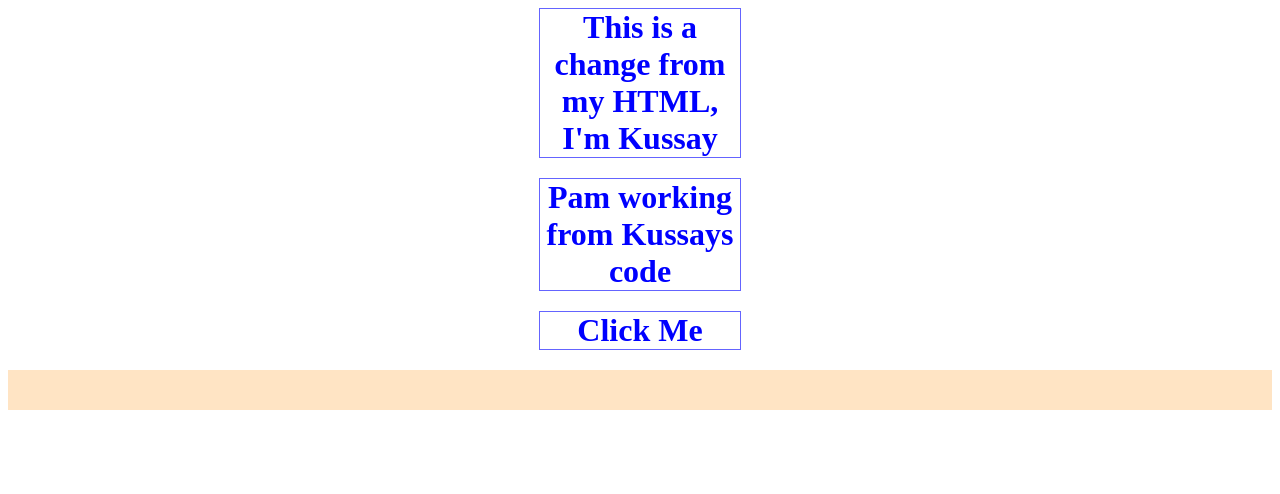
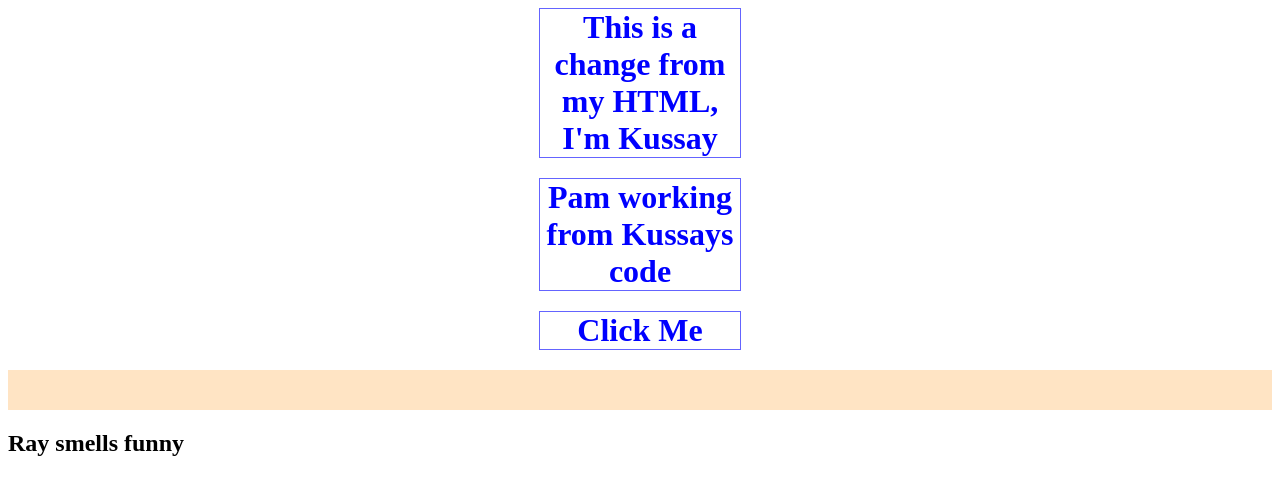
Before and after one commit to plam23/collab1, a plain HTML site: page index.html in a window 1280 px wide. Drawn offline with Linux system fonts and the light colour scheme.

Commit message:
update2
new heading

```diff
--- a/index.html
+++ b/index.html
@@ -9,6 +9,7 @@
     <h1 onclick="displayMessage();">Click Me</h1>
     <div id="message-box"></div>
 
+    <h2> Ray smells funny </h2>
 
     <script src="./myscript.js"></script>
 </body>
```
